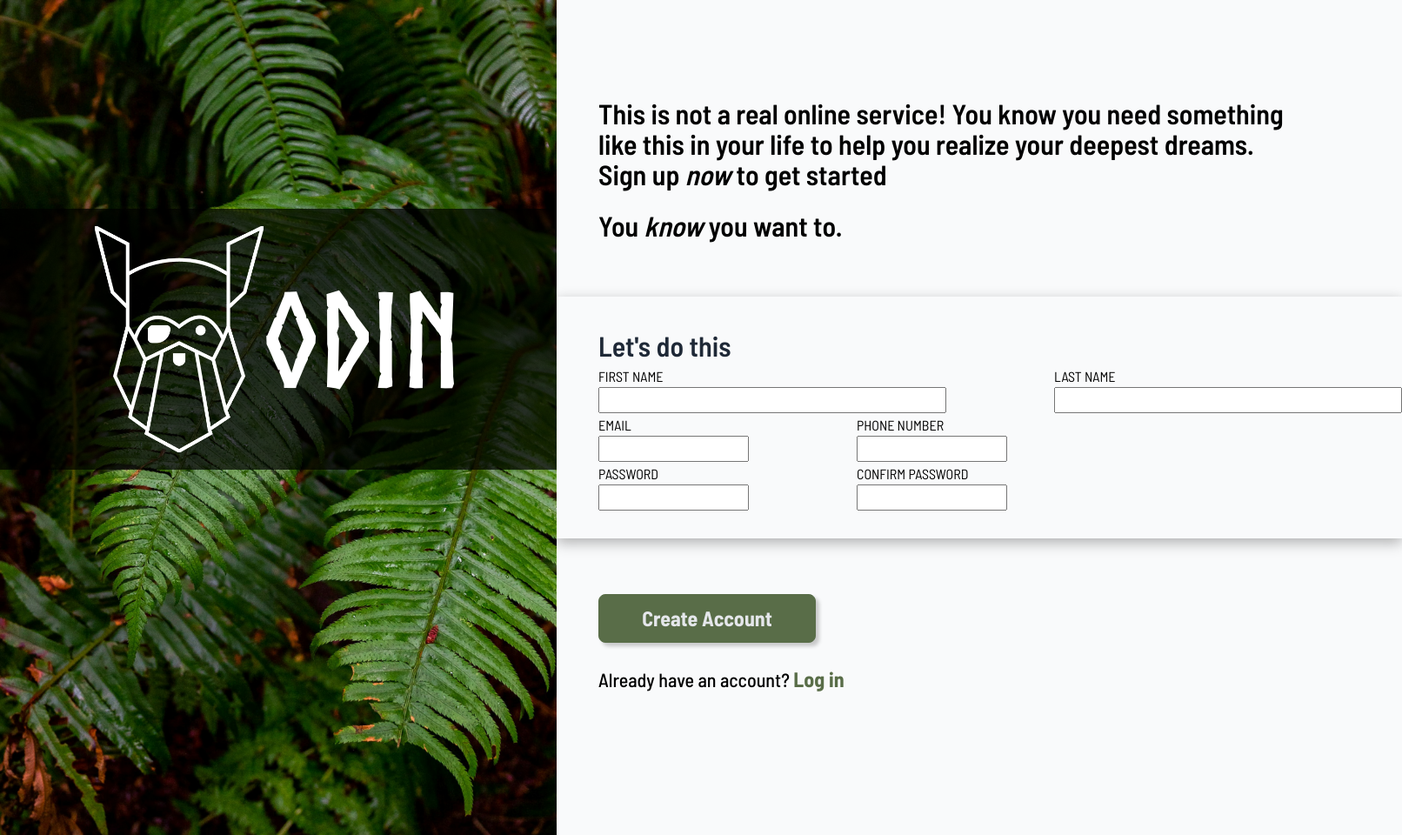
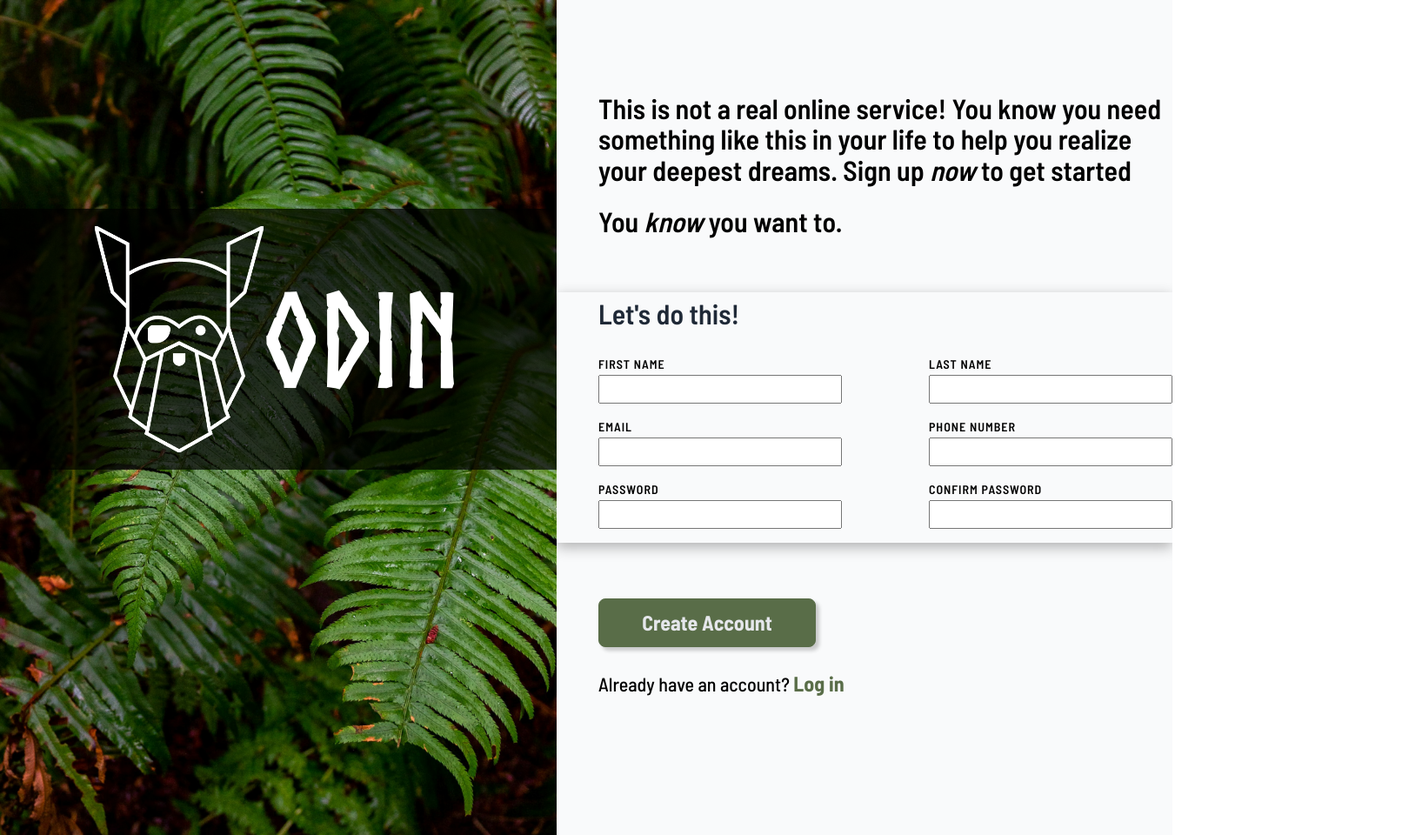
Before and after one commit to TheFutaBandit/login_page_form, a plain HTML site: page index.html in a window 1280 px wide. Shown: the whole page at 87% size, 1612 px wide, since content can reach past the window. Drawn offline with Linux system fonts and the light colour scheme; files whose address does not match are found by name.

Commit message:
Login Form Styling Complete, Pseudo classes/Actions not
Form styling, including structuring, orientation complete

hover, focus effects not implemented

```diff
--- a/index.html
+++ b/index.html
@@ -21,7 +21,7 @@
                 <p>You <em>know</em> you want to.</p>
             </div>
             <div class = "login_form">
-                <p>Let's do this</p>
+                <p>Let's do this!</p>
                 <form id = "loginForm">
                     <fieldset>
                         <!-- <legend>Let's do this!</legend> -->
--- a/styles.css
+++ b/styles.css
@@ -128,11 +128,14 @@ body {
 .login .login_form {
     font-family: "Barlow Semi Condensed", sans-serif;
     padding-left: 48px;
+    padding-bottom: 16px;
     display: flex;
     flex-direction: column;
     justify-content: center;
     /* align-items: center; */
     box-shadow: 0 5px 15px rgb(0, 0, 0, 0.3);
+    gap: 24px;
+
 }
 
 .login_form p {
@@ -147,23 +150,38 @@ body {
     padding: 0;
     display: flex;
     flex-direction: column;
-    gap: 2px;
+    gap: 6px;
+    font-size: 18px;
 }
 
 fieldset > * {
     display: flex;
-    gap: 124px;
+    gap: 100px;
     padding: 0px;
+    margin-top: 10px;
+    margin-bottom: 0px;
+}
+
+fieldset :first-child {
     margin-top: 0px;
 }
 
 fieldset label[for*="user"] {
+    font-size: 14px;
+    font-weight: 600;
+    letter-spacing: 1px;
     display: block;
 }
 
-fieldset input[type="text"] {
-    min-width:400px;
+fieldset input[type="text"],
+fieldset input[type="number"],
+fieldset input[type="email"],
+fieldset input[type="password"] {
+    margin-top: 2px;
+    min-width:280px;
 }
+
+
 
 
 
```
